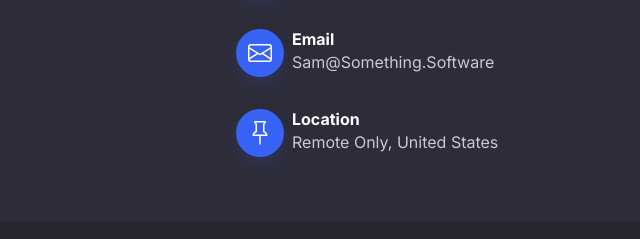
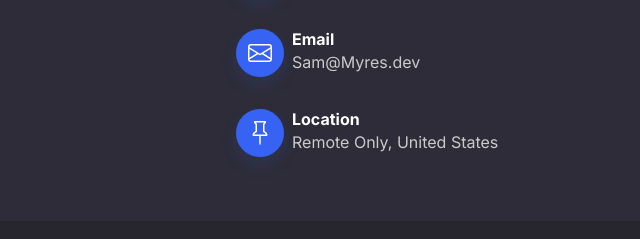
Before and after one commit to somethingsoftware/somethingsoftware.github.io, a website: page docs/index.html in a window 1280 px wide. Shown: the part 1980-2219 px from the top of the page, 242-882 px from the left. Drawn offline with Linux system fonts and the light colour scheme.

Commit message:
update email

```diff
--- a/docs/index.html
+++ b/docs/index.html
@@ -121,7 +121,7 @@
                                 </svg></div>
                             <div class="px-2">
                                 <h6 class="fw-bold mb-0">Email</h6>
-                                <p class="text-muted mb-0">Sam@Something.Software</p>
+                                <p class="text-muted mb-0">Sam@Myres.dev</p>
                             </div>
                         </div>
                         <div class="d-flex align-items-center p-3">
```
Also changed, not shown: 1 other file.
